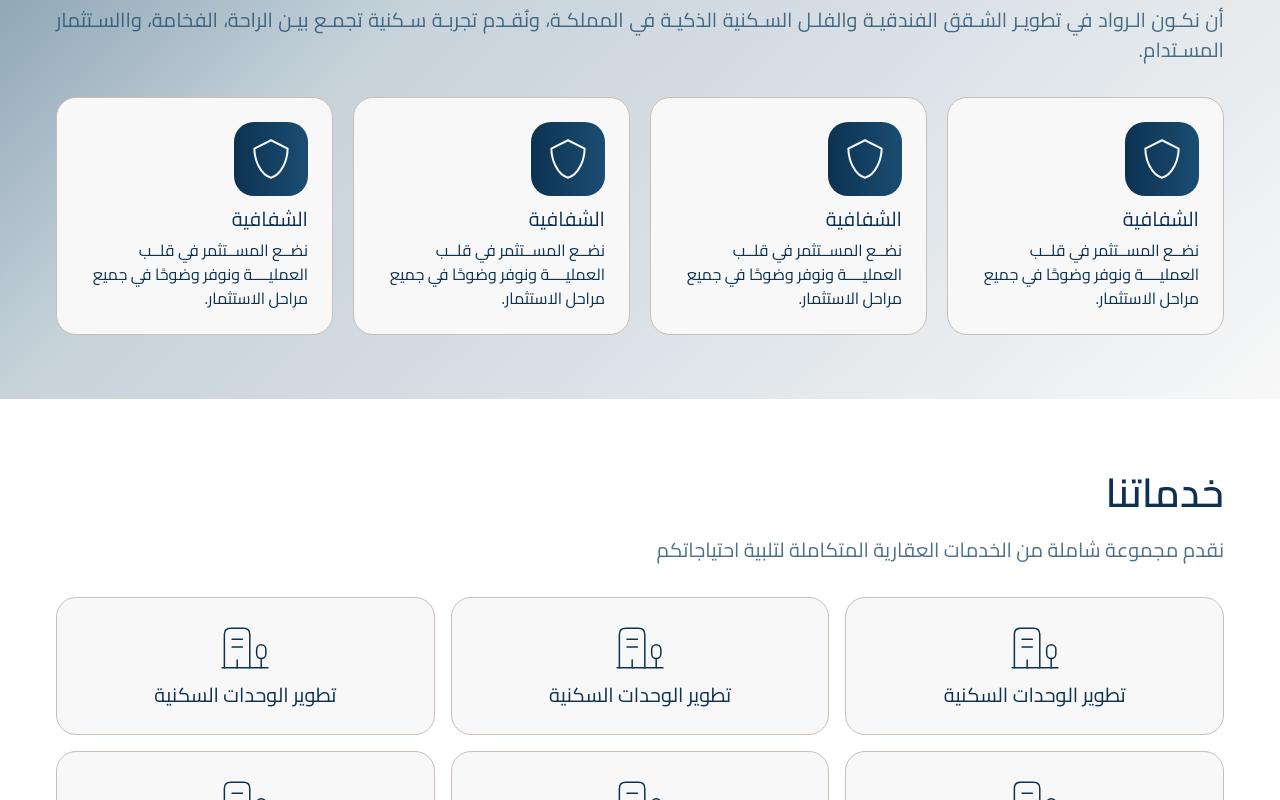
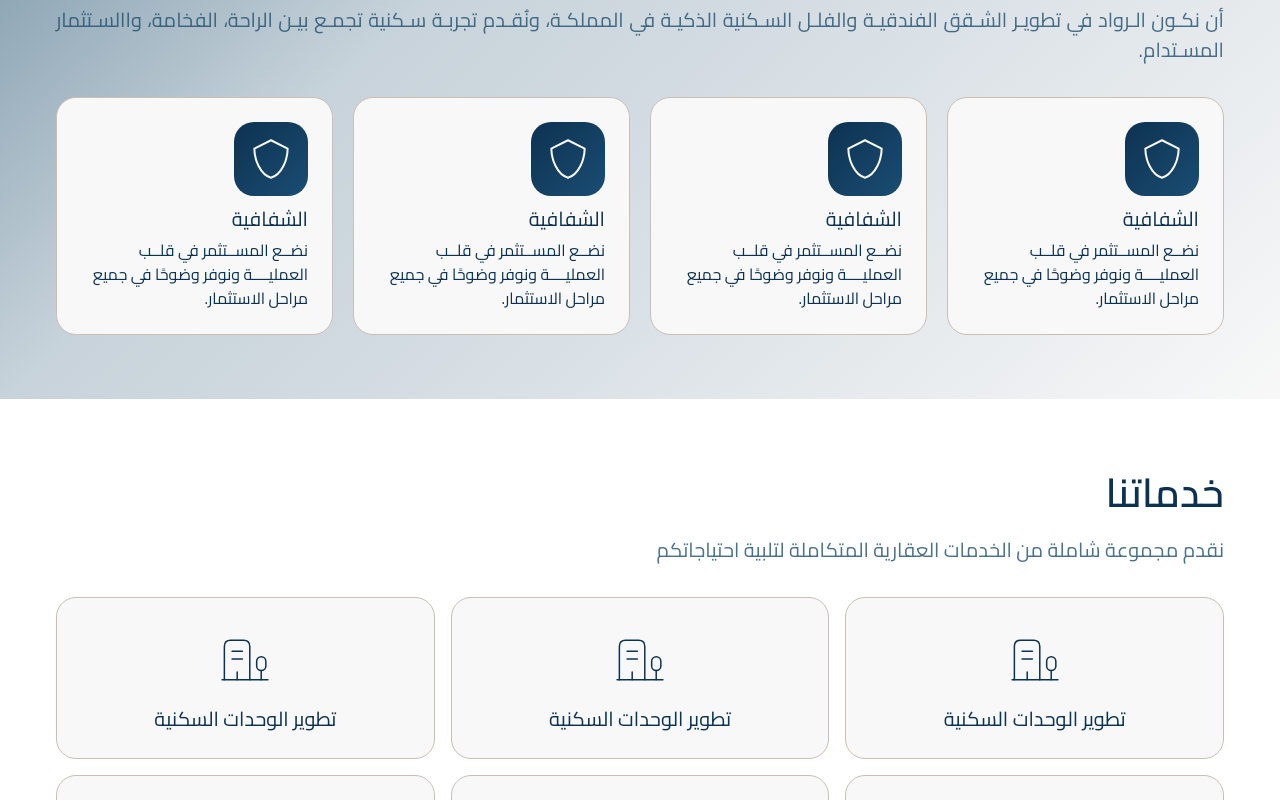
Before and after one commit to iabdwahab/thecapital-realestate, a Next.js app: page / in a window 1280 px wide. Shown: the part 1620-2420 px from the top of the page. Built offline with nearby package versions, Linux system fonts and the light colour scheme.

Commit message:
Implementing ServiceCardIconText.

```diff
--- a/app/globals.css
+++ b/app/globals.css
@@ -19,7 +19,15 @@
 
 /* Color Utilities */
 @utility gradient-bg-inside {
-  @apply bg-linear-to-r from-[#0D3251] to-[#1A4D73];
+  @apply bg-linear-to-br from-[#0D3251] to-[#1A4D73];
+}
+
+@utility gradient-card-hover-light {
+  @apply from-primary-light bg-linear-to-br via-[#F8F8F8] via-55% to-[#F8F8F8];
+}
+
+@utility gradient-card-light-border {
+  @apply from-primary-light bg-linear-to-l via-[#F8F8F8] via-55% to-[#F8F8F8];
 }
 
 /* Text Utilities */
@@ -56,6 +64,11 @@
   @apply text-cta text-background border-secondary-light hover:bg-secondary-light hover:text-primary cursor-pointer rounded-xl border bg-transparent p-4 transition;
 }
 
+/* Images Utitlities */
+@utility white-svg {
+  @apply brightness-0 invert;
+}
+
 body {
   background: white;
   color: var(--foreground);
--- a/components/our_services/ServiceCardIconText.tsx
+++ b/components/our_services/ServiceCardIconText.tsx
@@ -2,9 +2,17 @@ import Image from "next/image";
 
 export default function ServiceCardIconText() {
   return (
-    <div className="border-secondary-light bg-background rounded-card-radius flex flex-col items-center gap-2 border p-6">
-      <div>
-        <Image src="/icons/home-tree.svg" alt="Icon" width={50} height={50} />
+    <div className="border-secondary-light group hover:gradient-card-hover-light bg-background rounded-card-radius relative flex flex-col items-center gap-2 border p-6 transition duration-300">
+      <span className="rounded-card-radius group-hover:gradient-card-light-border absolute top-[5px] -z-10 h-full w-full transition duration-300"></span>
+
+      <div className="group-hover:gradient-bg-inside rounded-card-radius p-3">
+        <Image
+          src="/icons/home-tree.svg"
+          alt="Icon"
+          width={50}
+          height={50}
+          className="group-hover:white-svg transition duration-100"
+        />
       </div>
       <h3 className="text-body-large text-primary">تطوير الوحدات السكنية</h3>
     </div>
```
